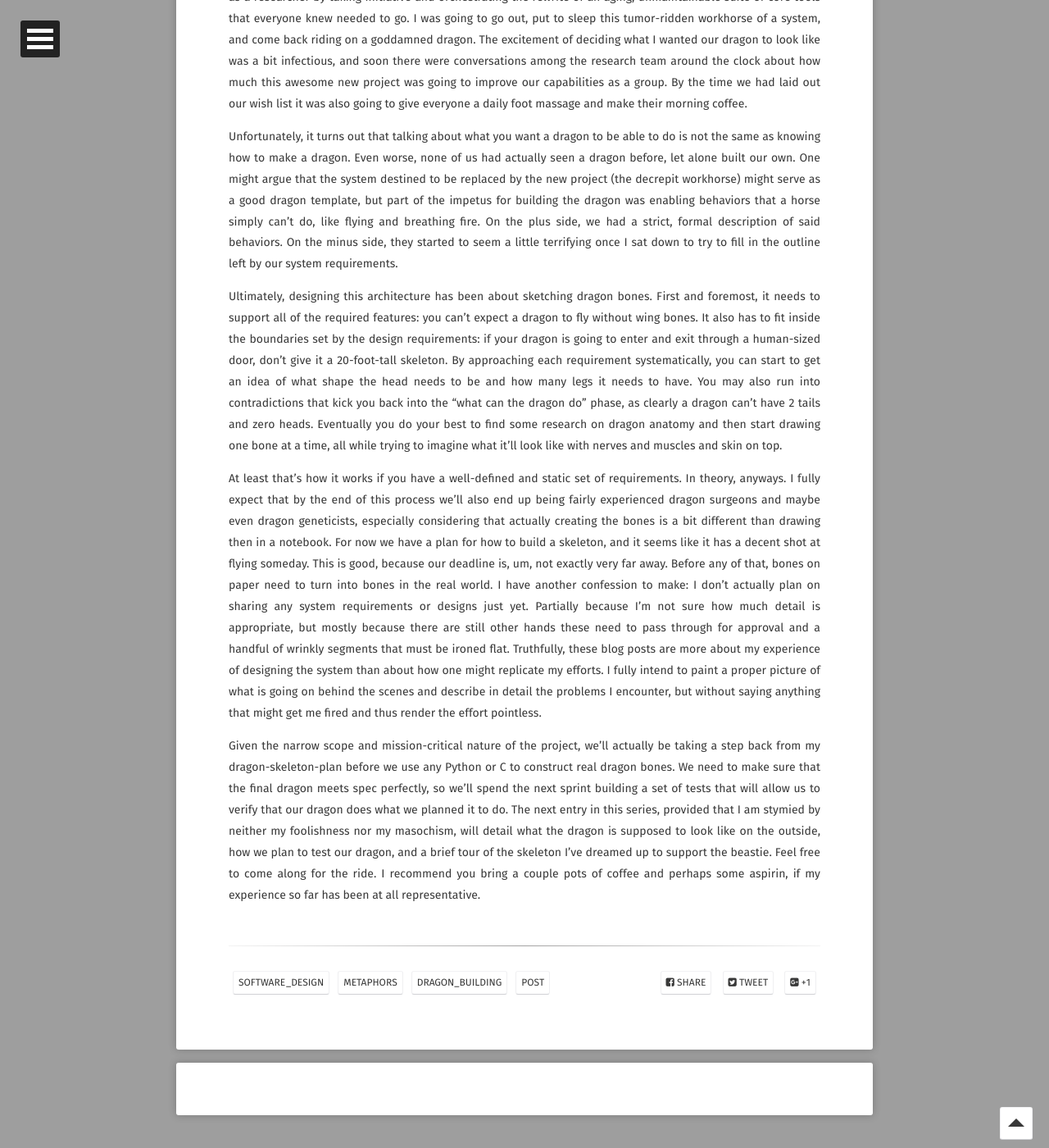
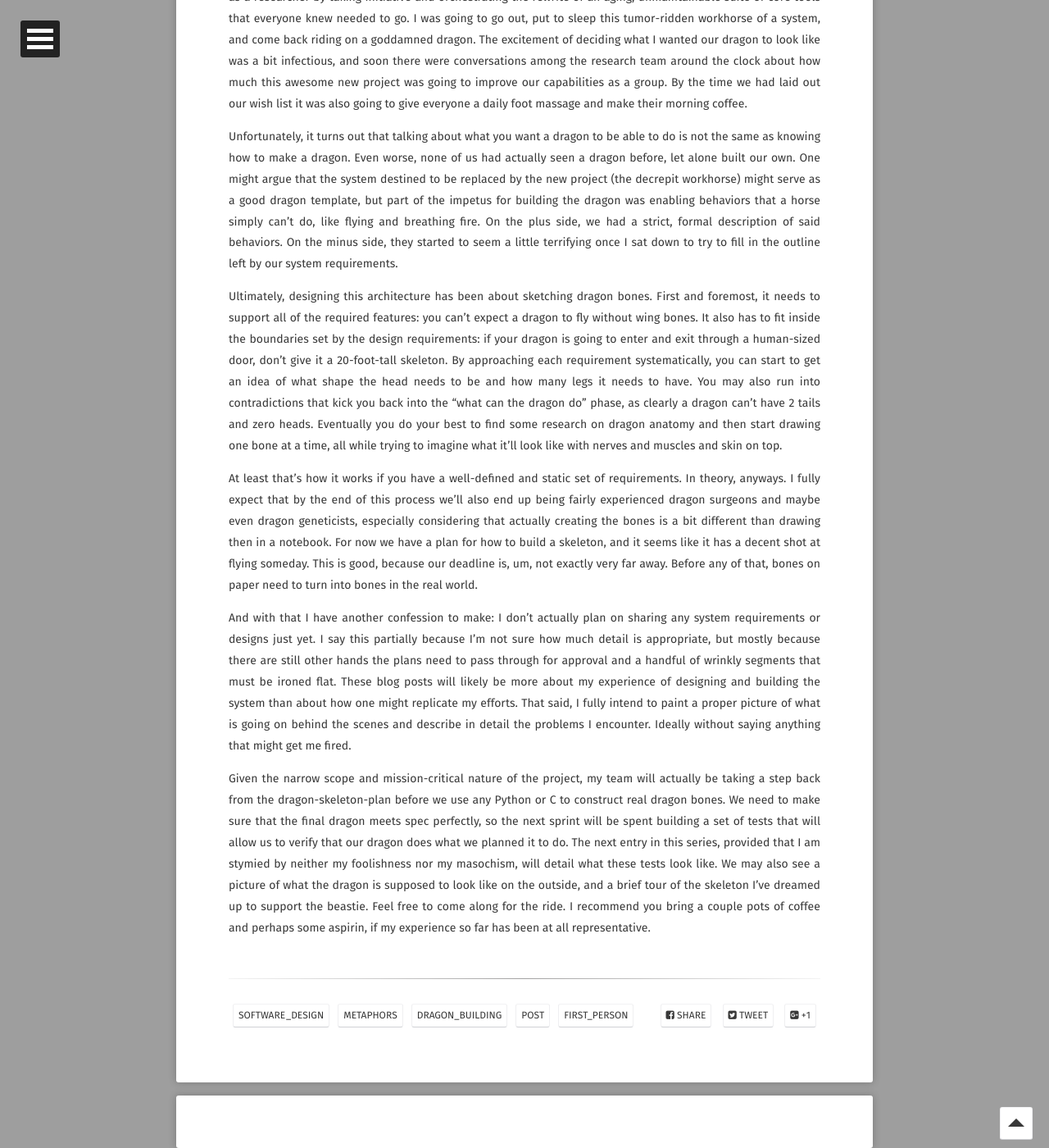
Before and after one commit to 4dimensionalcube/4dimensionalcube.github.io, a Jekyll site: the page built from _posts/2019-07-18-dragon-bones.md, in a window 1280 px wide and 1400 px high, scrolled down 1495 px. Shown: the whole window at 82% size. Built offline with Jekyll 4.4.1, drawn with Linux system fonts in a browser that asks for light colours; some web fonts are replaced; comment, search, counter and statistics services are not loaded; some of the changed text lies outside the part shown.

Commit message:
more changes to dragon bones because I have the deadly combination of formatting angst and a system currently incapable of rendering the site locally

```diff
--- a/_posts/2019-07-18-dragon-bones.md
+++ b/_posts/2019-07-18-dragon-bones.md
@@ -7,14 +7,15 @@ tag:
 - metaphors
 - dragon_building
 - post
+- first_person
 comments: true
 ---
 
-### *Alternatively: "what it feels like to be a first-time systems architect with no guidance and looming deadlines"*
+### *Alternatively: what it feels like to be a first-time systems architect with no guidance and looming deadlines*
 
 I ought to start with a disclaimer: I am *not* a systems architect. I have no background in systems architecture. I have questionable background in proper software engineering, if we’re being completely honest here. I am fundamentally a researcher who happens to have found himself, entirely due to his own actions, in the temporary role of a systems architect. Not only that, but the software that I have volunteered to re-design from the ground up is a piece of infrastructure that is critical to multiple functions of the hedge fund that I work for, and which at runtime involves processing of huge volumes of data and asynchronous execution of complex tasks. Some might call me a fool, or a masochist. I fear they are correct on both counts.
 
-That said, I have decided to do what many fools do when faced with self-inflicted adversity: share it with strangers on the internet! My sideways tumble into the world of software design over the last month or so has been an intriguing one, and I thought that at a minimum others might take something useful away from my suffering (or at least find humor in pointing out my obvious blunders as I charge headfirst into them). Unfortunately, as I do happen to work for a hedge fund, I’ll be required to keep certain design decisions and many implementation details vague. I hope that what I am able to discuss, especially considering design philosophy and my personal experiences, remains interesting.
+Finding myself in such a predicament, I have decided to do what many fools do when faced with self-inflicted adversity: share it with strangers on the internet! My sideways tumble into the world of software design over the last month or so has been an intriguing one, and I thought that at a minimum others might take something useful away from my suffering (or at least find humor in pointing out my obvious blunders as I charge headfirst into them). Unfortunately, as I do happen to work for a hedge fund, I’ll be required to keep certain design decisions and many implementation details vague. I hope that what I am able to discuss, especially considering design philosophy and my personal experiences, remains interesting.
 
 At the time of writing I’ve just about completed a critical step towards the realization of this piece of software: development of a written plan. This seems like a good time to confess that I have a barely-functional knowledge of agile development derived primarily from sarcastic memes, but even that is sufficient for me to know that I’ve already took a u-turn from the standard agile framework and headed straight into waterfall land. In my defense, the software I’m building has some narrow, well-defined requirements that are a bit different than one might find when building something like a modern web or desktop application:
 - All internal and external APIs involved are fully visible and stable (the operating environment is known and highly unlikely to change)
@@ -32,6 +33,7 @@ Unfortunately, it turns out that talking about what you want a dragon to be able
 Ultimately, designing this architecture has been about sketching dragon bones. First and foremost, it needs to support all of the required features: you can’t expect a dragon to fly without wing bones. It also has to fit inside the boundaries set by the design requirements: if your dragon is going to enter and exit through a human-sized door, don’t give it a 20-foot-tall skeleton. By approaching each requirement systematically, you can start to get an idea of what shape the head needs to be and how many legs it needs to have. You may also run into contradictions that kick you back into the “what can the dragon do” phase, as clearly a dragon can’t have 2 tails and zero heads. Eventually you do your best to find some research on dragon anatomy and then start drawing one bone at a time, all while trying to imagine what it’ll look like with nerves and muscles and skin on top.
 
 At least that’s how it works if you have a well-defined and static set of requirements. In theory, anyways. I fully expect that by the end of this process we’ll also end up being fairly experienced dragon surgeons and maybe even dragon geneticists, especially considering that actually creating the bones is a bit different than drawing then in a notebook. For now we have a plan for how to build a skeleton, and it seems like it has a decent shot at flying someday. This is good, because our deadline is, um, not exactly very far away. Before any of that, bones on paper need to turn into bones in the real world.
-I have another confession to make: I don’t actually plan on sharing any system requirements or designs just yet. Partially because I’m not sure how much detail is appropriate, but mostly because there are still other hands these need to pass through for approval and a handful of wrinkly segments that must be ironed flat. Truthfully, these blog posts are more about my experience of designing the system than about how one might replicate my efforts. I fully intend to paint a proper picture of what is going on behind the scenes and describe in detail the problems I encounter, but without saying anything that might get me fired and thus render the effort pointless.
 
-Given the narrow scope and mission-critical nature of the project, we’ll actually be taking a step back from my dragon-skeleton-plan before we use any Python or C to construct real dragon bones. We need to make sure that the final dragon meets spec perfectly, so we’ll spend the next sprint building a set of tests that will allow us to verify that our dragon does what we planned it to do. The next entry in this series, provided that I am stymied by neither my foolishness nor my masochism, will detail what the dragon is supposed to look like on the outside, how we plan to test our dragon, and a brief tour of the skeleton I’ve dreamed up to support the beastie. Feel free to come along for the ride. I recommend you bring a couple pots of coffee and perhaps some aspirin, if my experience so far has been at all representative.
+And with that I have another confession to make: I don’t actually plan on sharing any system requirements or designs just yet. I say this partially because I’m not sure how much detail is appropriate, but mostly because there are still other hands the plans need to pass through for approval and a handful of wrinkly segments that must be ironed flat. These blog posts will likely be more about my experience of designing and building the system than about how one might replicate my efforts. That said, I fully intend to paint a proper picture of what is going on behind the scenes and describe in detail the problems I encounter. Ideally without saying anything that might get me fired.
+
+Given the narrow scope and mission-critical nature of the project, my team will actually be taking a step back from the dragon-skeleton-plan before we use any Python or C to construct real dragon bones. We need to make sure that the final dragon meets spec perfectly, so the next sprint will be spent building a set of tests that will allow us to verify that our dragon does what we planned it to do. The next entry in this series, provided that I am stymied by neither my foolishness nor my masochism, will detail what these tests look like. We may also see a picture of what the dragon is supposed to look like on the outside, and a brief tour of the skeleton I’ve dreamed up to support the beastie. Feel free to come along for the ride. I recommend you bring a couple pots of coffee and perhaps some aspirin, if my experience so far has been at all representative.
```
